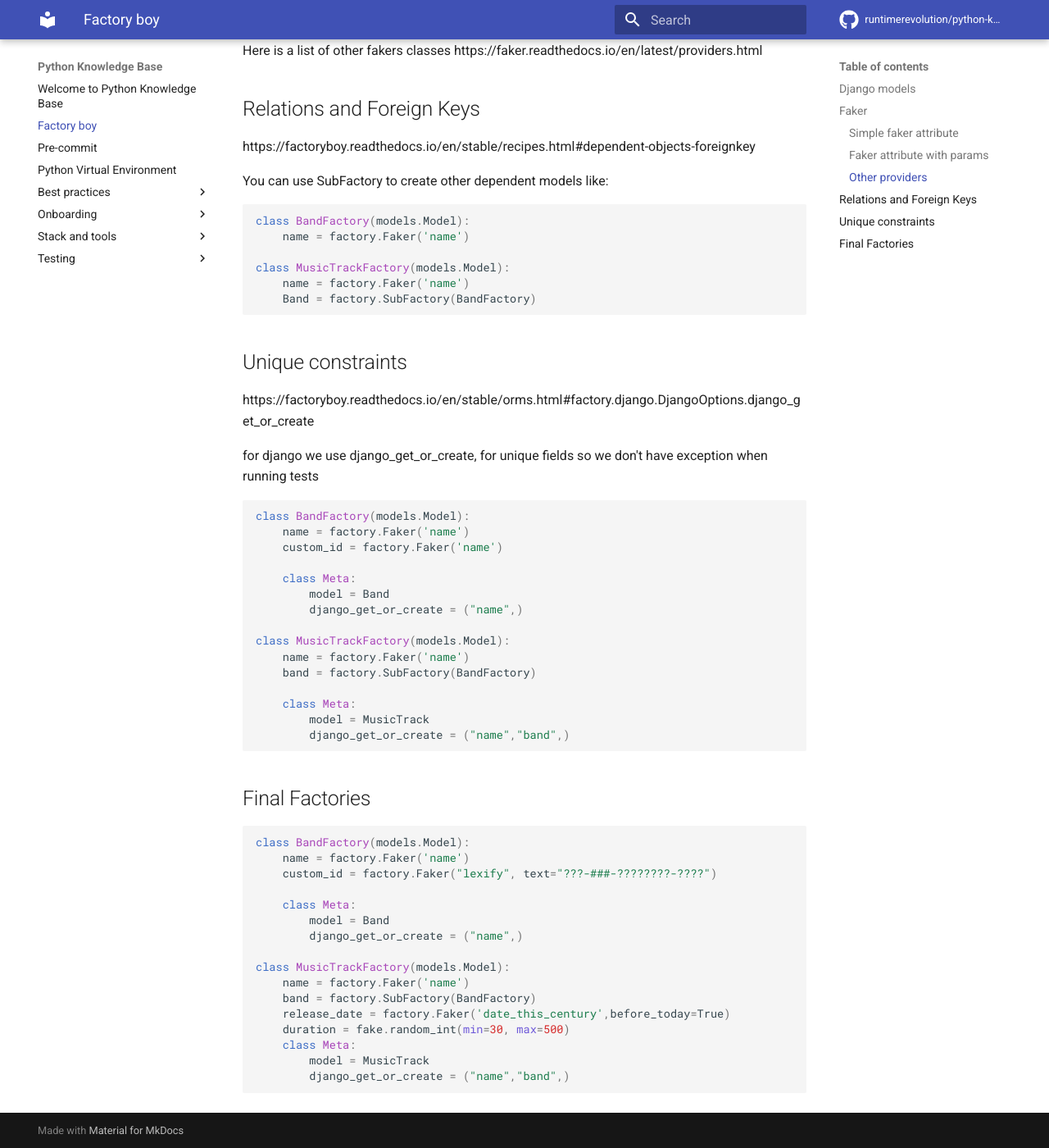
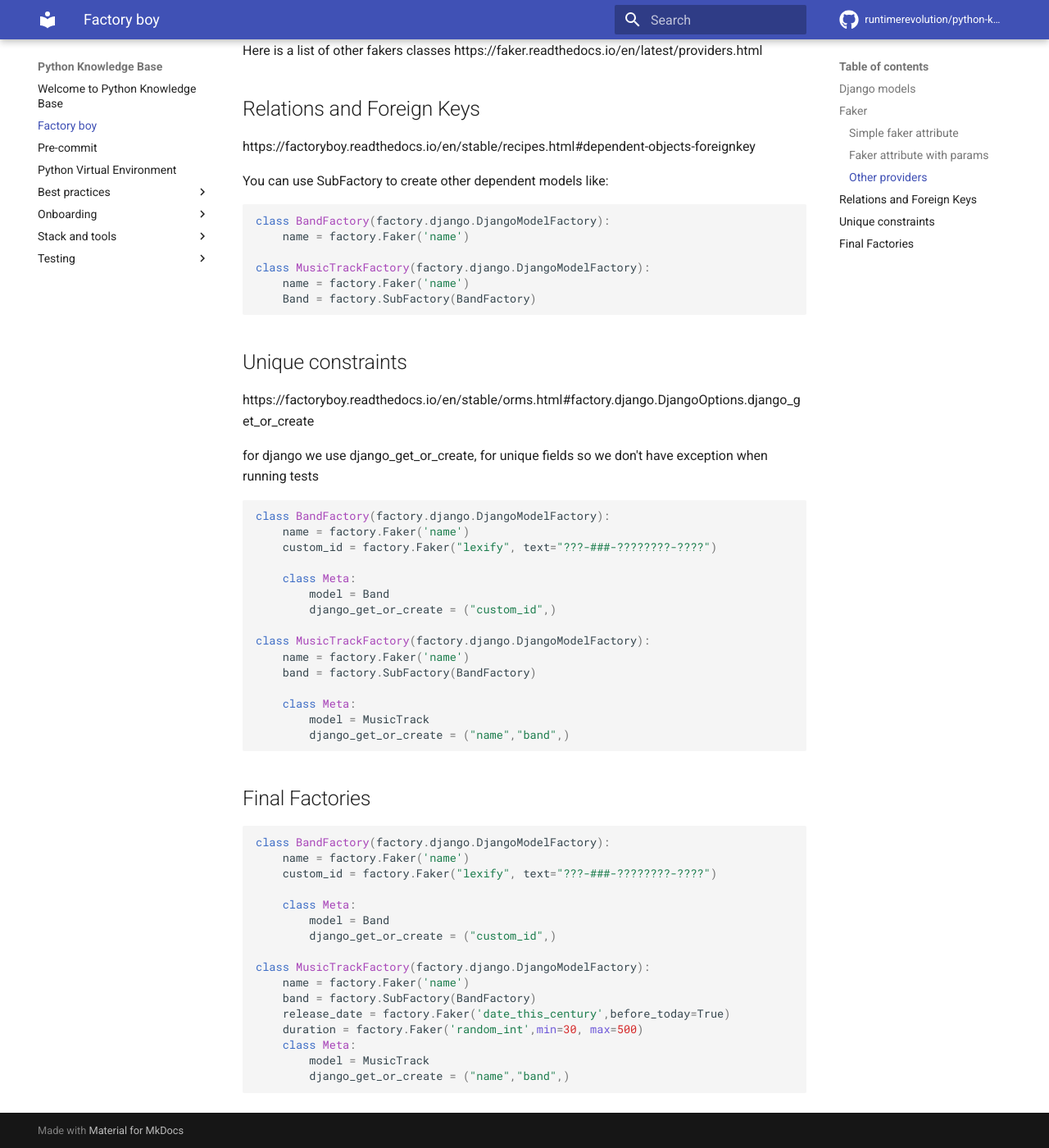
Before and after one commit to runtimerevolution/python-knowledge-base, an MkDocs documentation site: the page built from docs/factory_boy.md, in a window 1280 px wide and 1400 px high, scrolled down 1815 px. Shown: the whole window at 82% size. Built offline with MkDocs 1.6.1 and Material for MkDocs 9.7.7, drawn with Linux system fonts in a browser that asks for light colours; emoji names are drawn with the system emoji font; comment, search, counter and statistics services are not loaded; some of the changed text lies outside the part shown.

Commit message:
update to factory boy tutorial (#12)

`````diff
--- a/docs/factory_boy.md
+++ b/docs/factory_boy.md
@@ -35,7 +35,7 @@ factory boy provides a wrapper for faker
 
 ### Simple faker attribute
 ````python
-class MusicTrackFactory(models.Model):
+class MusicTrackFactory(factory.django.DjangoModelFactory):
     name = factory.Faker('name')
 
     class Meta:
@@ -52,7 +52,7 @@ https://faker.readthedocs.io/en/latest/providers/baseprovider.html#faker.provide
 
 :x: **Common Mistake:**
 ````python
-class MusicTrackFactory(models.Model):
+class MusicTrackFactory(factory.django.DjangoModelFactory):
     name = factory.Faker('name')
     duration = fake.random_int(min=30, max=500)
 ````
@@ -63,7 +63,7 @@ and the next time you run `MusicTrackFactory.create()` the duration would all be
 
 :white_check_mark: **Correct Implementation:**
 ````python
-class MusicTrackFactory(models.Model):
+class MusicTrackFactory(factory.django.DjangoModelFactory):
     name = factory.Faker('name')
     duration = factory.Faker('random_int',min=30, max=500)
 ````
@@ -78,10 +78,10 @@ https://factoryboy.readthedocs.io/en/stable/recipes.html#dependent-objects-forei
 You can use SubFactory to create other dependent models like:
 
 ````python
-class BandFactory(models.Model):
+class BandFactory(factory.django.DjangoModelFactory):
     name = factory.Faker('name')
 
-class MusicTrackFactory(models.Model):
+class MusicTrackFactory(factory.django.DjangoModelFactory):
     name = factory.Faker('name')
     Band = factory.SubFactory(BandFactory)
 ````
@@ -93,15 +93,15 @@ https://factoryboy.readthedocs.io/en/stable/orms.html#factory.django.DjangoOptio
 for django we use django_get_or_create, for unique fields so we don't have exception when running tests
 
 ````python
-class BandFactory(models.Model):
+class BandFactory(factory.django.DjangoModelFactory):
     name = factory.Faker('name')
-    custom_id = factory.Faker('name')
+    custom_id = factory.Faker("lexify", text="???-###-????????-????")
 
     class Meta:
         model = Band
-        django_get_or_create = ("name",)
+        django_get_or_create = ("custom_id",)
 
-class MusicTrackFactory(models.Model):
+class MusicTrackFactory(factory.django.DjangoModelFactory):
     name = factory.Faker('name')
     band = factory.SubFactory(BandFactory)
 
@@ -113,19 +113,19 @@ class MusicTrackFactory(models.Model):
 ## Final Factories
 
 ````python
-class BandFactory(models.Model):
+class BandFactory(factory.django.DjangoModelFactory):
     name = factory.Faker('name')
     custom_id = factory.Faker("lexify", text="???-###-????????-????")
 
     class Meta:
         model = Band
-        django_get_or_create = ("name",)
+        django_get_or_create = ("custom_id",)
 
-class MusicTrackFactory(models.Model):
+class MusicTrackFactory(factory.django.DjangoModelFactory):
     name = factory.Faker('name')
     band = factory.SubFactory(BandFactory)
     release_date = factory.Faker('date_this_century',before_today=True)
-    duration = fake.random_int(min=30, max=500)
+    duration = factory.Faker('random_int',min=30, max=500)
     class Meta:
         model = MusicTrack
         django_get_or_create = ("name","band",)
`````
